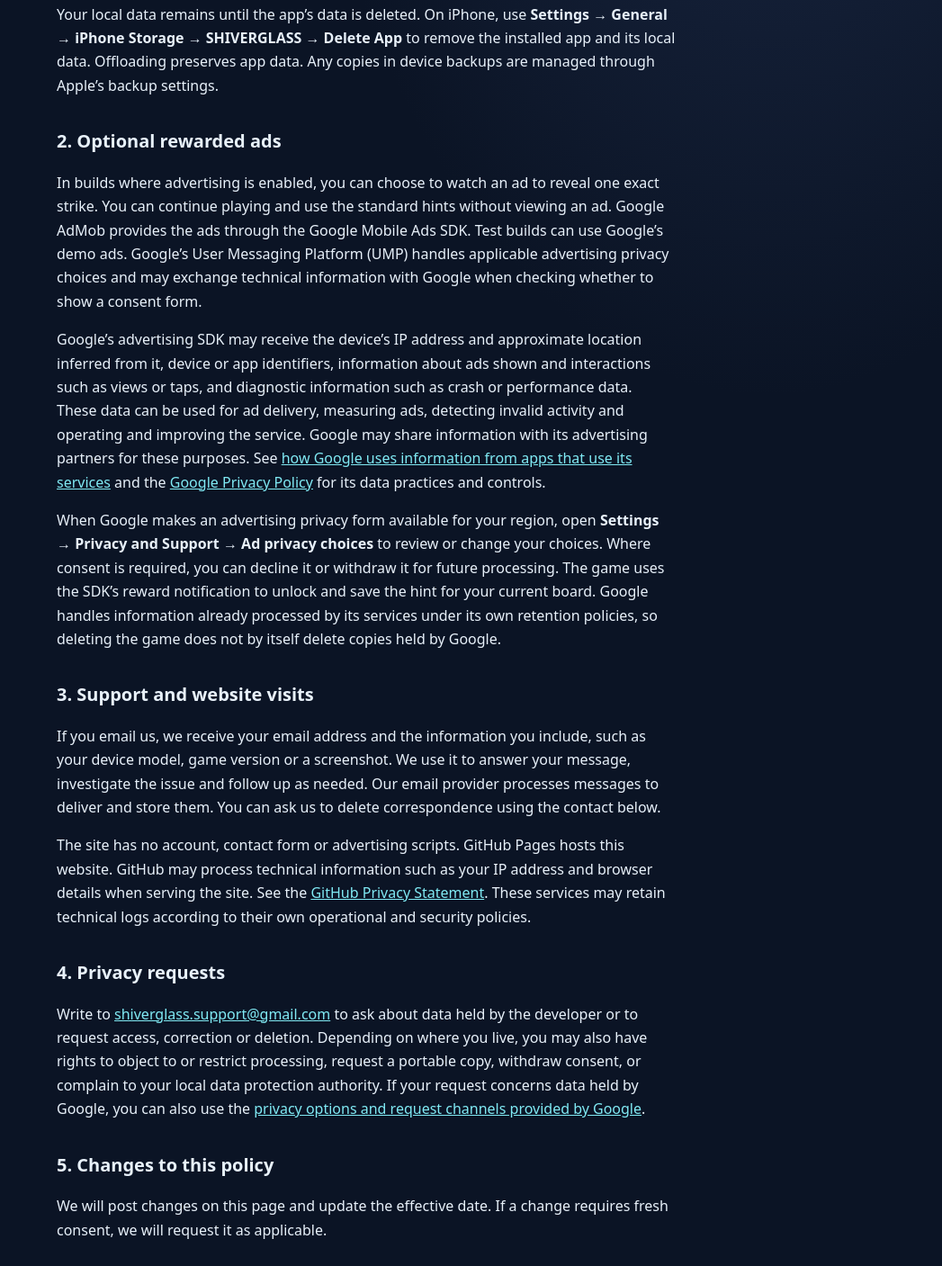
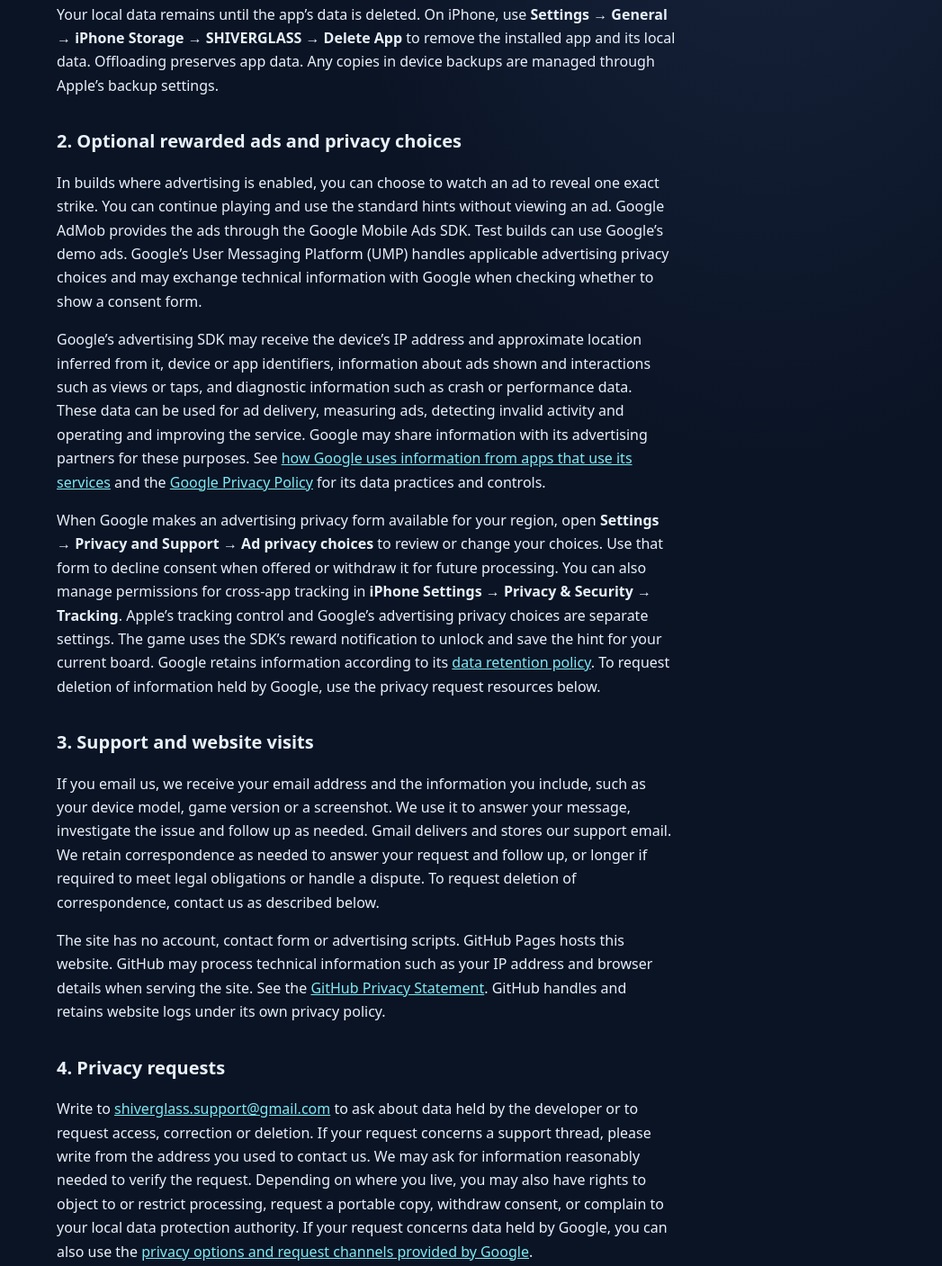
Before and after one commit to shiverglasssupport/shiverglass-site, a plain HTML site: page privacy/index.html in a window 1280 px wide. Shown: the part 539-1946 px from the top of the page at 90% size, without its empty margins (233-1280 px from the left). Drawn offline with Linux system fonts and the light colour scheme.

Commit message:
Clarify data retention and add an ad reporting contact

```diff
--- a/privacy/index.html
+++ b/privacy/index.html
@@ -9,17 +9,17 @@
 <p>The game saves your completed levels, stars, records and solve times, unfinished boards, remaining attempts, undo history, hints, and language and audio preferences in the app’s storage on your device. It uses this data to restore your game and settings. No account is required, and this information is not sent to a SHIVERGLASS server.</p>
 <p>Your local data remains until the app’s data is deleted. On iPhone, use <strong>Settings → General → iPhone Storage → SHIVERGLASS → Delete App</strong> to remove the installed app and its local data. Offloading preserves app data. Any copies in device backups are managed through Apple’s backup settings.</p>
 
-<h2>2. Optional rewarded ads</h2>
+<h2 id="ad-choices">2. Optional rewarded ads and privacy choices</h2>
 <p>In builds where advertising is enabled, you can choose to watch an ad to reveal one exact strike. You can continue playing and use the standard hints without viewing an ad. Google AdMob provides the ads through the Google Mobile Ads SDK. Test builds can use Google’s demo ads. Google’s User Messaging Platform (UMP) handles applicable advertising privacy choices and may exchange technical information with Google when checking whether to show a consent form.</p>
 <p>Google’s advertising SDK may receive the device’s IP address and approximate location inferred from it, device or app identifiers, information about ads shown and interactions such as views or taps, and diagnostic information such as crash or performance data. These data can be used for ad delivery, measuring ads, detecting invalid activity and operating and improving the service. Google may share information with its advertising partners for these purposes. See <a href="https://policies.google.com/technologies/partner-sites">how Google uses information from apps that use its services</a> and the <a href="https://policies.google.com/privacy">Google Privacy Policy</a> for its data practices and controls.</p>
-<p>When Google makes an advertising privacy form available for your region, open <strong>Settings → Privacy and Support → Ad privacy choices</strong> to review or change your choices. Where consent is required, you can decline it or withdraw it for future processing. The game uses the SDK’s reward notification to unlock and save the hint for your current board. Google handles information already processed by its services under its own retention policies, so deleting the game does not by itself delete copies held by Google.</p>
+<p>When Google makes an advertising privacy form available for your region, open <strong>Settings → Privacy and Support → Ad privacy choices</strong> to review or change your choices. Use that form to decline consent when offered or withdraw it for future processing. You can also manage permissions for cross-app tracking in <strong>iPhone Settings → Privacy &amp; Security → Tracking</strong>. Apple’s tracking control and Google’s advertising privacy choices are separate settings. The game uses the SDK’s reward notification to unlock and save the hint for your current board. Google retains information according to its <a href="https://policies.google.com/technologies/retention">data retention policy</a>. To request deletion of information held by Google, use the privacy request resources below.</p>
 
 <h2>3. Support and website visits</h2>
-<p>If you email us, we receive your email address and the information you include, such as your device model, game version or a screenshot. We use it to answer your message, investigate the issue and follow up as needed. Our email provider processes messages to deliver and store them. You can ask us to delete correspondence using the contact below.</p>
-<p>The site has no account, contact form or advertising scripts. GitHub Pages hosts this website. GitHub may process technical information such as your IP address and browser details when serving the site. See the <a href="https://docs.github.com/en/site-policy/privacy-policies/github-general-privacy-statement">GitHub Privacy Statement</a>. These services may retain technical logs according to their own operational and security policies.</p>
+<p>If you email us, we receive your email address and the information you include, such as your device model, game version or a screenshot. We use it to answer your message, investigate the issue and follow up as needed. Gmail delivers and stores our support email. We retain correspondence as needed to answer your request and follow up, or longer if required to meet legal obligations or handle a dispute. To request deletion of correspondence, contact us as described below.</p>
+<p>The site has no account, contact form or advertising scripts. GitHub Pages hosts this website. GitHub may process technical information such as your IP address and browser details when serving the site. See the <a href="https://docs.github.com/en/site-policy/privacy-policies/github-general-privacy-statement">GitHub Privacy Statement</a>. GitHub handles and retains website logs under its own privacy policy.</p>
 
-<h2>4. Privacy requests</h2>
-<p>Write to <a href="mailto:shiverglass.support@gmail.com">shiverglass.support@gmail.com</a> to ask about data held by the developer or to request access, correction or deletion. Depending on where you live, you may also have rights to object to or restrict processing, request a portable copy, withdraw consent, or complain to your local data protection authority. If your request concerns data held by Google, you can also use the <a href="https://support.google.com/policies/troubleshooter/7575787">privacy options and request channels provided by Google</a>.</p>
+<h2 id="privacy-requests">4. Privacy requests</h2>
+<p>Write to <a href="mailto:shiverglass.support@gmail.com">shiverglass.support@gmail.com</a> to ask about data held by the developer or to request access, correction or deletion. If your request concerns a support thread, please write from the address you used to contact us. We may ask for information reasonably needed to verify the request. Depending on where you live, you may also have rights to object to or restrict processing, request a portable copy, withdraw consent, or complain to your local data protection authority. If your request concerns data held by Google, you can also use the <a href="https://support.google.com/policies/troubleshooter/7575787">privacy options and request channels provided by Google</a>.</p>
 
 <h2>5. Changes to this policy</h2>
 <p>We will post changes on this page and update the effective date. If a change requires fresh consent, we will request it as applicable.</p>
```
Also changed, not shown: support/index.html (+4 -1 lines).
